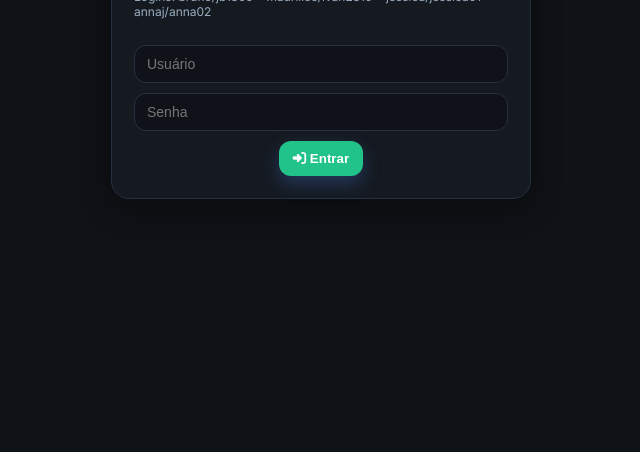
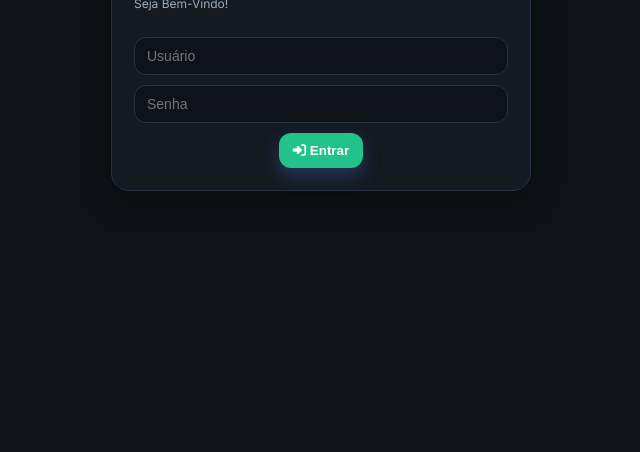
Before and after one commit to brunofec/controlemktplace, a plain HTML site: page index.html in a window 1280 px wide. Shown: the part 348-800 px from the top of the page, without its empty margins (319-959 px from the left). Drawn offline with nearby package versions, Linux system fonts and the light colour scheme.

Commit message:
Update index.html

```diff
--- a/index.html
+++ b/index.html
@@ -102,7 +102,7 @@
       <img src="logo.png" class="logo-top" alt="Logo">
       <h2 style="margin:0">Entrar</h2>
     </div>
-    <p class="muted" style="font-size:12px">Logins: bruno/jb1805 • maurilios/ivan2319 • jessica/jessica01 • annaj/anna02</p>
+    <p class="muted" style="font-size:12px">Seja Bem-Vindo!</p>
     <div class="space"></div>
     <div class="row" style="flex-direction:column;gap:10px">
       <input id="loginUser" placeholder="Usuário" autofocus>
```
